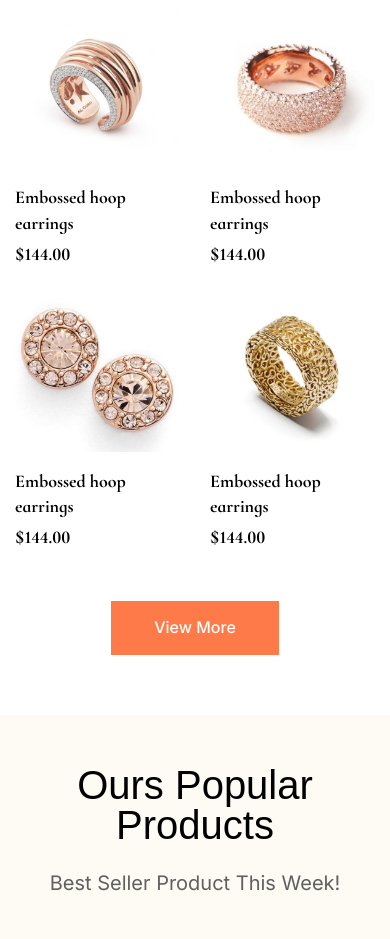
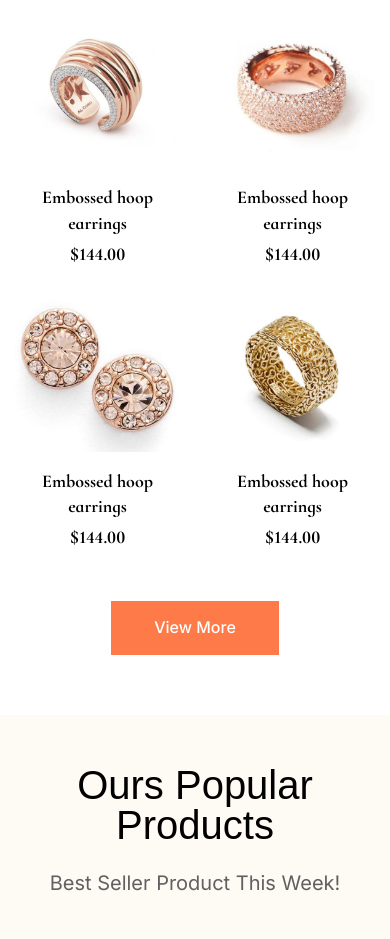
Before and after one commit to denyschr/lessons, a plain HTML site: page lesson_17/index.html in a window 390 px wide. Shown: the part 1069-2008 px from the top of the page. Drawn offline with Linux system fonts and the light colour scheme; a web font is replaced by a local one.

Commit message:
Update style.css

```diff
--- a/lesson_17/css/style.css
+++ b/lesson_17/css/style.css
@@ -415,6 +415,13 @@ body {
 	object-fit: contain;
 	transform: scale(1.01);
 	transition: transform .3s ease-in-out;
+}
+
+
+@media (max-width: 639.98px){
+	.item-gold-earring__content {
+		text-align: center;
+	}
 }
 
 .item-gold-earring__name {
```
